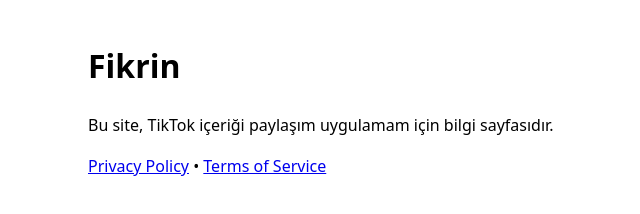
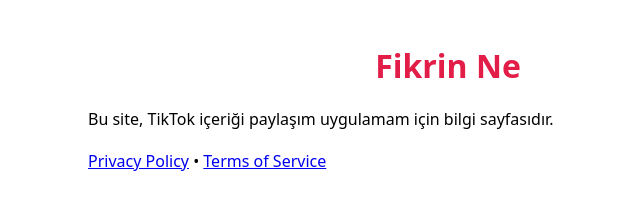
Before and after one commit to KutayDemirel/fikrin.ne, a plain HTML site: page index.html in a window 1280 px wide. Shown: the whole page, without its empty margins (192-832 px from the left). Drawn offline with Linux system fonts and the light colour scheme.

Commit message:
Update index.html

```diff
--- a/index.html
+++ b/index.html
@@ -1,7 +1,7 @@
 <!doctype html><meta charset="utf-8">
 <title>Fikrin Ne</title>
 <main style="max-width:720px;margin:40px auto;font:16px/1.6 system-ui">
-  <h1>Fikrin</h1>
+  <h1 style="text-align:center;color:#e11d48;margin:0;">Fikrin Ne</h1>
   <p>Bu site, TikTok içeriği paylaşım uygulamam için bilgi sayfasıdır.</p>
   <p><a href="./privacy.html">Privacy Policy</a> • <a href="./terms.html">Terms of Service</a></p>
 </main>
```
